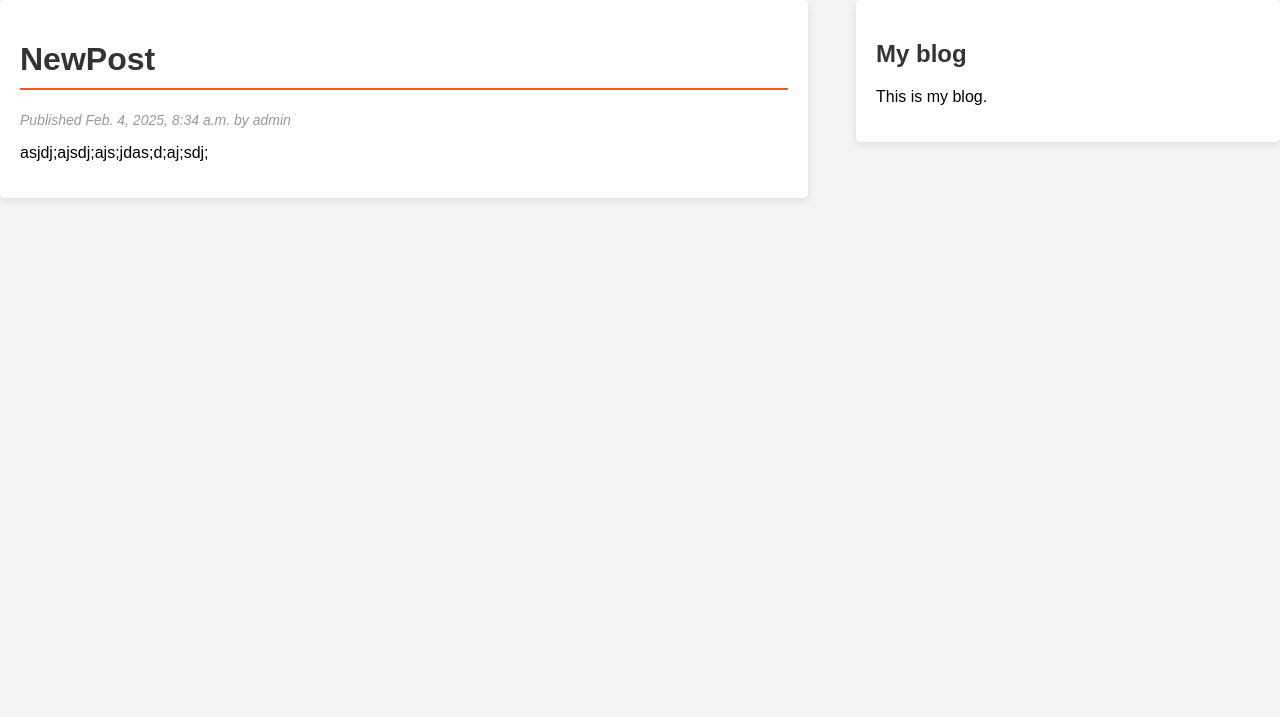
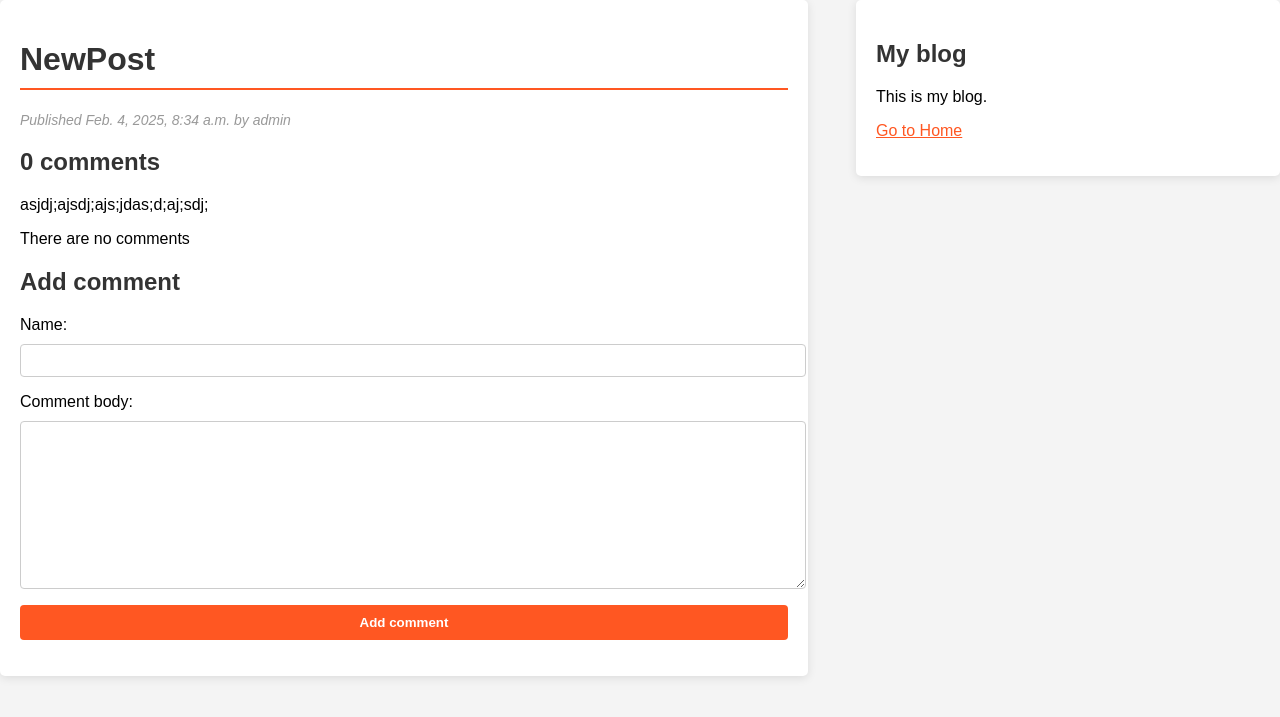
Before and after one commit to Nilsolk/BlogSampleDjango, a Django app: a page that uses my_site/blog/templates/blog/base.html in a window 1280 px wide. Shown: the top 717 px of the page. Run offline with Django 4.2, Linux system fonts and the light colour scheme; data comes from the database, SQL or seed files in the repository; both versions use the stored data as it was after the commit.

Commit message:
add_comments_for_posts

```diff
--- /dev/null
+++ b/my_site/blog/forms.py
@@ -0,0 +1,6 @@
+from django import forms
+from .models import Comment
+class CommentForm(forms.ModelForm):
+    class Meta:
+        model = Comment
+        fields = ['name', 'comment_body']
--- a/my_site/blog/models.py
+++ b/my_site/blog/models.py
@@ -43,4 +43,17 @@ class Post(models.Model):
                                                  self.publish.day,
                                                  self.slug])
 
-# Create your models here.
+
+class Comment(models.Model):
+        post = models.ForeignKey(Post, on_delete=models.CASCADE, related_name="commetns")
+        name = models.CharField(max_length=20)
+        comment_body = models.TextField()
+        created = models.DateTimeField(auto_now_add=True)
+        active = models.BooleanField(default=True)
+
+        class Meta:
+             ordering = ['-created']
+             indexes = [models.Index(fields=['created']),]
+
+        def __str__(self):
+            return f'Comment created by {self.name} at {self.created} on {self.post}'
--- a/my_site/blog/templates/blog/base.html
+++ b/my_site/blog/templates/blog/base.html
@@ -13,6 +13,7 @@
   <div id="sidebar">
     <h2>My blog</h2>
     <p>This is my blog.</p>
+    <p><a href="{% url 'home' %}">Go to Home</a></p>
   </div>
 </body>
 </html>
--- a/my_site/blog/templates/blog/post/detail.html
+++ b/my_site/blog/templates/blog/post/detail.html
@@ -7,5 +7,23 @@
   <p class="date">
     Published {{ post.publish }} by {{ post.author }}
   </p>
+  {% with comments.count as t_comments %}
+    <h2>
+      {{t_comments}} comment{{ t_comments|pluralize }}
+    </h2>
   {{ post.body|linebreaks }}
+  {% endwith %}
+
+  {% for comment in comments %}
+    <div class="comment">
+      <p class = "info">
+        Comment {{ forloop.counter }} by {{comment.name}}
+        {{comment.created}}
+      </p>
+      {{comment.comment_body}}
+    </div>
+    {% empty %}
+    <p>There are no comments</p>
+    {% endfor %}
+    {% include "blog/post/includes/comment_form.html" %}
 {% endblock %}
--- /dev/null
+++ b/my_site/blog/templates/blog/post/includes/comment_form.html
@@ -0,0 +1,6 @@
+<h2>Add comment</h2>
+<form action = "{% url "blog:post_comment" post.id %}" method="post">
+    {{form.as_p}}
+    {% csrf_token %}
+    <p><input type="submit" value="Add comment"></p>
+</form>
--- a/my_site/blog/urls.py
+++ b/my_site/blog/urls.py
@@ -5,7 +5,8 @@ app_name = 'blog'
 urlpatterns = [
     # path('', views.post_list,name='post_list'),
     # path('<int:id>/', views.post_detail, name ='post_detail')
-    path("", views.PostListView.as_view(), name="post_list"),
-    path('<int:year>/<int:month>/<int:day>/<slug:post>/', views.post_detail, name ='post_detail')
+    path('', views.PostListView.as_view(), name="post_list"),
+    path('<int:year>/<int:month>/<int:day>/<slug:post>/', views.post_detail, name ='post_detail'),
+    path('<int:post_id>/comment/',views.post_comment, name = 'post_comment')
 
 ]
--- a/my_site/blog/views.py
+++ b/my_site/blog/views.py
@@ -1,6 +1,8 @@
-from django.shortcuts import render, get_object_or_404
+from django.shortcuts import render, get_object_or_404, redirect
 from django.core.paginator import Paginator, EmptyPage
 from .models import Post
+from django.views.decorators.http import require_POST
+from .forms import CommentForm
 from django.views.generic import ListView
 
 def post_list(request):
@@ -14,8 +16,6 @@ def post_list(request):
 
     return render(request, 'blog/post/list.html', {'posts':posts})
 
-
-
 def post_detail(request, year, month, day, post):
     # post = get_object_or_404(Post, id=id, status = Post.Status.PUBLISHED, )
     post = get_object_or_404(Post, status = Post.Status.PUBLISHED,
@@ -24,10 +24,28 @@ def post_detail(request, year, month, day, post):
                              publish__month = month,
                              publish__day= day)
 
-    return render(request, 'blog/post/detail.html', {'post':post})
+    comments = post.commetns.filter(active=True)
+    form = CommentForm()
+    return render(request, 'blog/post/detail.html', {'post': post,
+                                                     'comments': comments,
+                                                     'form': form})
 
 class PostListView(ListView):
     queryset = Post.published.all()
     context_object_name = 'posts'
     paginate_by = 4
     template_name = 'blog/post/list.html'
+
+@require_POST
+def post_comment(request, post_id):
+        post = get_object_or_404(Post, id=post_id, status=Post.Status.PUBLISHED)
+        comment = None
+
+        form = CommentForm(data=request.POST)
+        if form.is_valid():
+            comment = form.save(commit=False)
+            comment.post = post
+            comment.save()
+
+        context = {'post':post, 'form':form, 'comment':comment}
+        return render(request, 'blog/post/comment.html', context)
--- a/my_site/my_site/urls.py
+++ b/my_site/my_site/urls.py
@@ -16,8 +16,10 @@ Including another URLconf
 """
 from django.contrib import admin
 from django.urls import path, include
+from django.views.generic.base import RedirectView
 
 urlpatterns = [
     path('admin/', admin.site.urls),
-    path('blog/', include('blog.urls', namespace='blog'))
+    path('blog/', include('blog.urls', namespace='blog')),
+    path('',RedirectView.as_view(url='/blog', permanent = True))
 ]
```
Also changed, not shown: my_site/blog/admin.py (+6 -2 lines), my_site/blog/templates/blog/post/comment.html (added, +10 -0 lines), my_site/blog/migrations/0003_comment.py (added), my_site/db.sqlite3.
